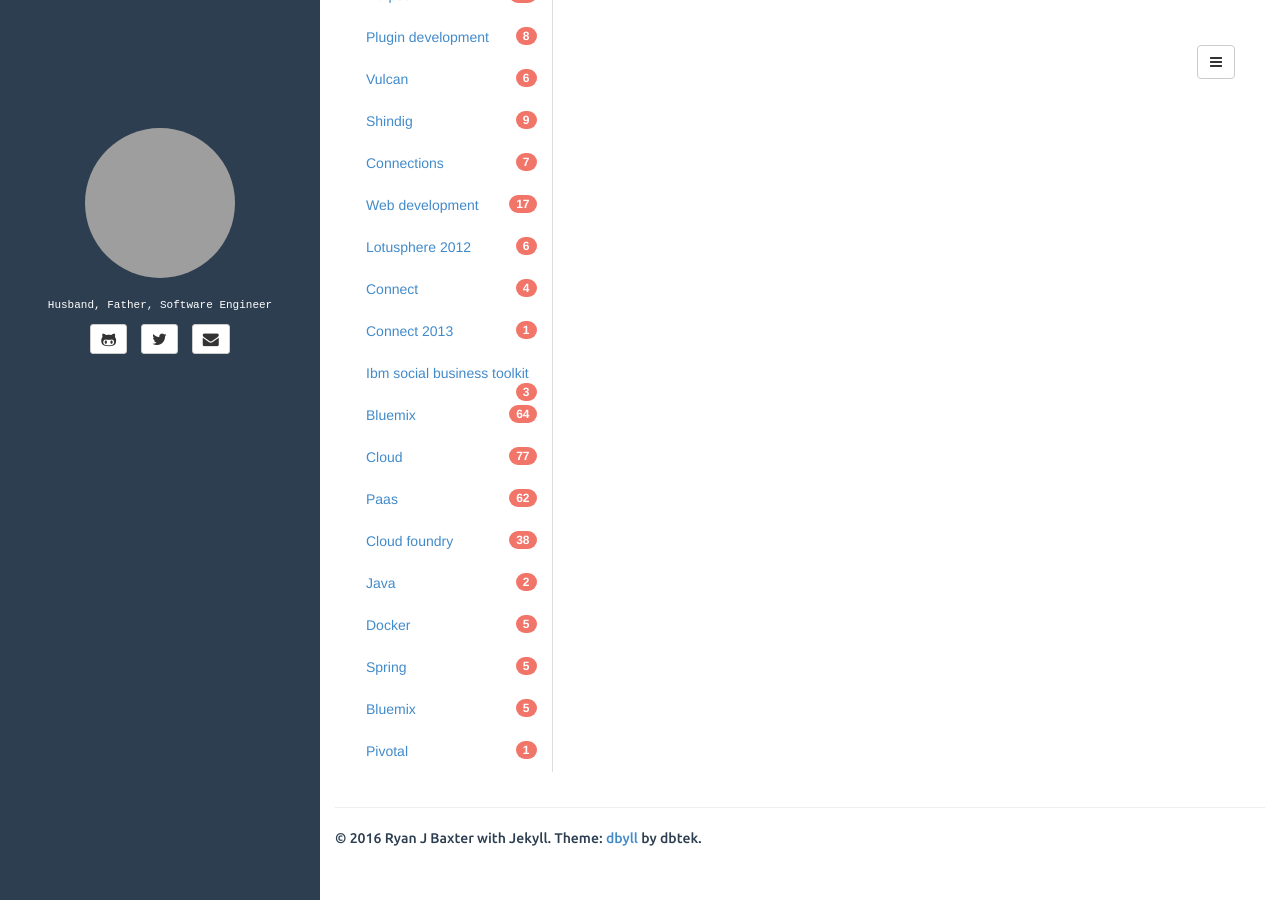
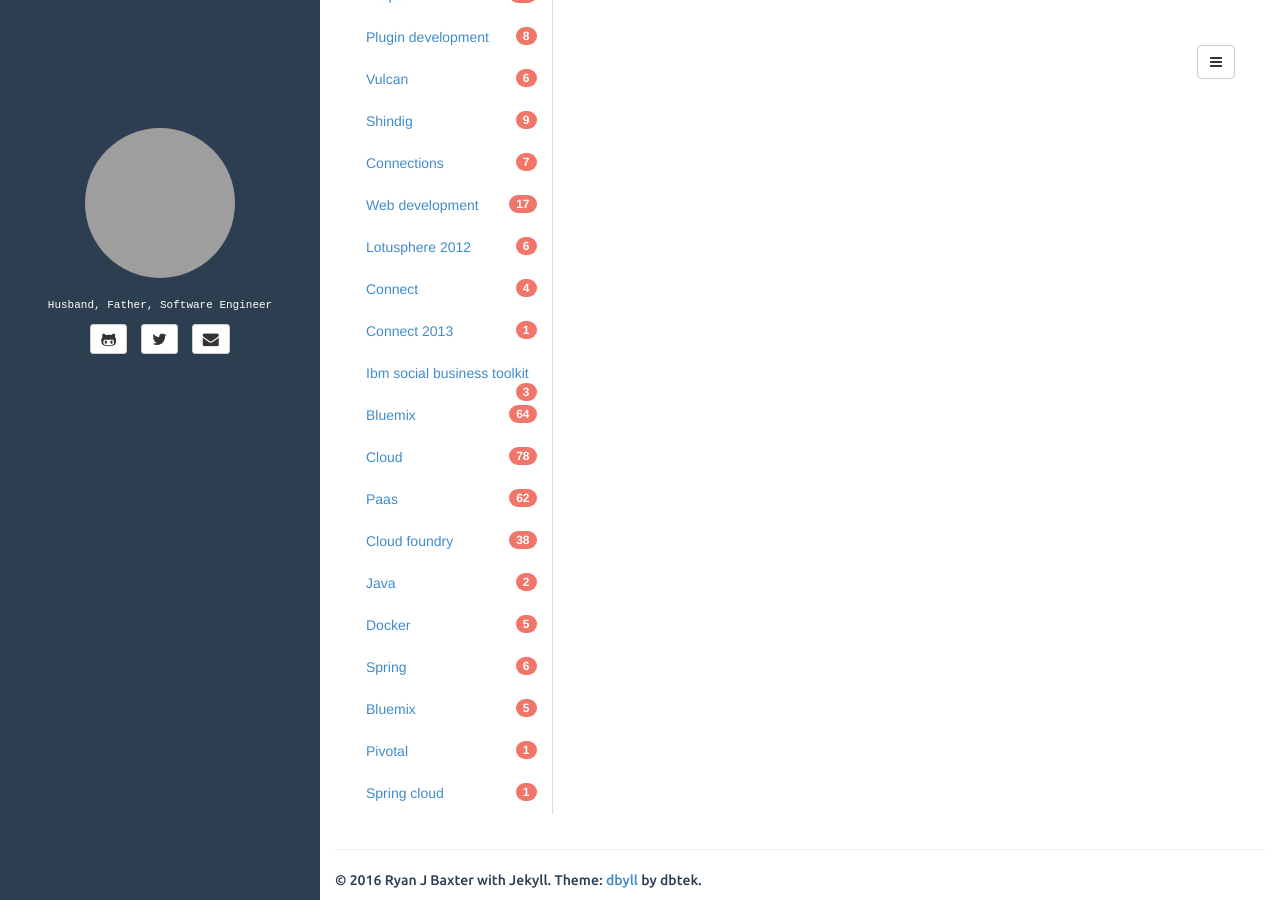
Before and after one commit to ryanjbaxter/ryanjbaxter.github.io, a Jekyll site: the page built from categories.html, in a window 1280 px wide and 900 px high, scrolled down 524 px. Built offline with Jekyll 4.4.1, drawn with Linux system fonts in a browser that asks for light colours; grey boxes are pictures that could not be loaded.

Commit message:
Publishing Sleuth blog

```diff
--- a/_posts/2016-06-15-spring-cloud-sleuth.md
+++ b/_posts/2016-07-07-spring-cloud-sleuth.md
@@ -1,10 +1,10 @@
 ---
-published: false
+published: true
 layout: post
 title: "Tracing In Microservices With Spring Cloud Sleuth"
 categories:
   - Cloud
-  - Bluemix
+  - Spring Cloud
   - Spring
 ---
 
```
